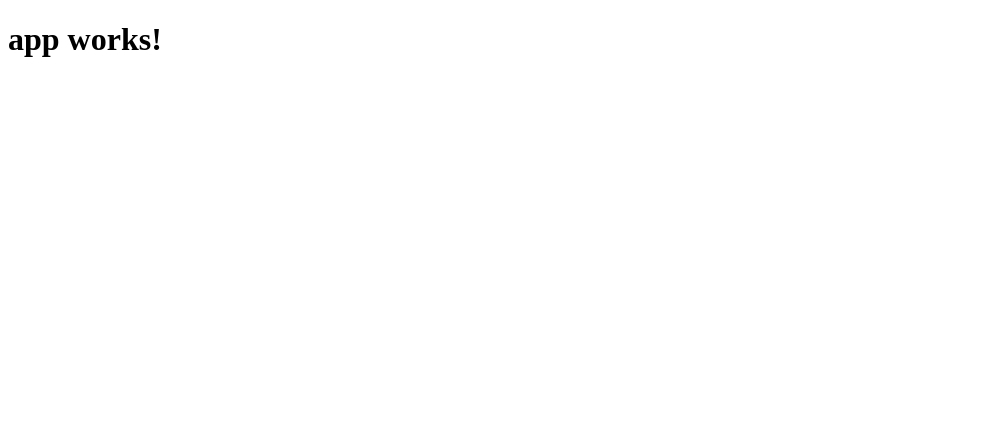
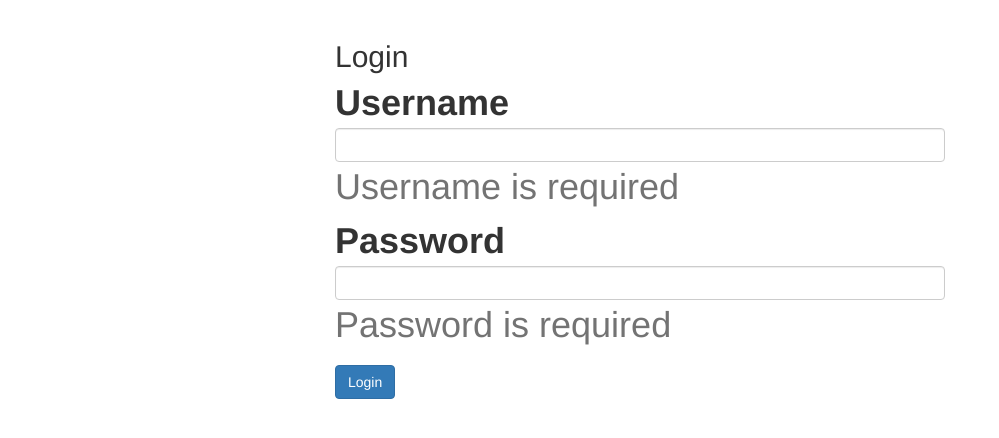
Before and after one commit to 2017-Arizona-Opportunity-Hack/Team2, an Angular app in the folder App/: page / in a window 1280 px wide. Shown: the top 438 px of the page, without its empty margins (0-999 px from the left). Built offline with nearby package versions, Linux system fonts and the light colour scheme.

Commit message:
Added login page using bootstrap

```diff
--- a/App/angular-cli.json
+++ b/App/angular-cli.json
@@ -18,6 +18,7 @@
       "tsconfig": "tsconfig.json",
       "prefix": "app",
       "styles": [
+        "../node_modules/bootstrap/dist/css/bootstrap.css",
         "styles.css"
       ],
       "scripts": [],
--- a/App/package.json
+++ b/App/package.json
@@ -20,6 +20,7 @@
     "@angular/platform-browser": "^2.3.1",
     "@angular/platform-browser-dynamic": "^2.3.1",
     "@angular/router": "^3.3.1",
+    "bootstrap": "^3.3.7",
     "core-js": "^2.4.1",
     "rxjs": "^5.0.1",
     "ts-helpers": "^1.1.1",
--- a/App/src/app/app.component.html
+++ b/App/src/app/app.component.html
@@ -1,3 +1,4 @@
 <h1>
   {{title}}
+<app-login></app-login>
 </h1>
--- a/App/src/app/app.component.ts
+++ b/App/src/app/app.component.ts
@@ -6,5 +6,6 @@ import { Component } from '@angular/core';
   styleUrls: ['./app.component.css']
 })
 export class AppComponent {
-  title = 'app works!';
+  title = '';
+
 }
--- a/App/src/app/app.module.ts
+++ b/App/src/app/app.module.ts
@@ -5,11 +5,13 @@ import { HttpModule } from '@angular/http';
 
 import { AppComponent } from './app.component';
 import { LoginComponent } from './login/login.component';
+import { HeaderComponent } from './header/header.component';
 
 @NgModule({
   declarations: [
     AppComponent,
-    LoginComponent
+    LoginComponent,
+    HeaderComponent
   ],
   imports: [
     BrowserModule,
--- /dev/null
+++ b/App/src/app/header/header.component.html
@@ -0,0 +1,3 @@
+<p>
+
+</p>
--- /dev/null
+++ b/App/src/app/header/header.component.ts
@@ -0,0 +1,15 @@
+import { Component, OnInit } from '@angular/core';
+
+@Component({
+  selector: 'app-header',
+  templateUrl: './header.component.html',
+  styleUrls: ['./header.component.css']
+})
+export class HeaderComponent implements OnInit {
+
+  constructor() { }
+
+  ngOnInit() {
+  }
+
+}
--- a/App/src/app/login/login.component.css
+++ b/App/src/app/login/login.component.css
@@ -0,0 +1,5 @@
+.username{
+  padding: 50px;
+  margin: 10px;
+  width: 240px;
+}
--- a/App/src/app/login/login.component.html
+++ b/App/src/app/login/login.component.html
@@ -1,3 +1,19 @@
-<p>
-  login works!
-</p>
+<div class="col-md-6 col-md-offset-3">
+  <!--<img src="../../../assets/images/quiz_me_index.png" style="margin-left:70px; margin-top: 50px; width: 400px;height: 200px">-->
+  <h2>Login</h2>
+  <form name="form" >
+    <div class="form-group" >
+      <label>Username</label>
+      <input type="text" class="form-control" name="username" [(ngModel)]="username"  required />
+      <div class="help-block">Username is required</div>
+    </div>
+    <div class="form-group" >
+      <label >Password</label>
+      <input type="password" class="form-control" name="password" [(ngModel)]="password"  required />
+      <div  class="help-block">Password is required</div>
+    </div>
+    <div class="form-group">
+      <button class="btn btn-primary" (click)="authenticateUser(username, password)">Login</button>
+    </div>
+  </form>
+</div>
```
Also changed, not shown: App/src/app/header/header.component.css (added).
